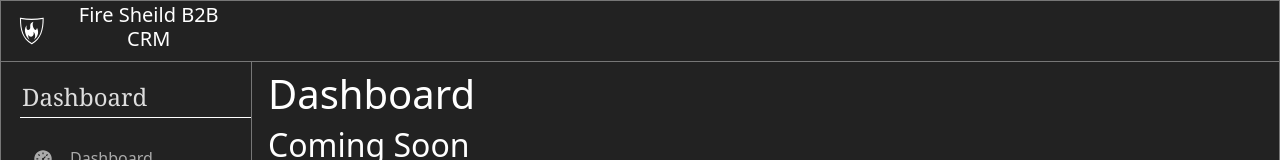
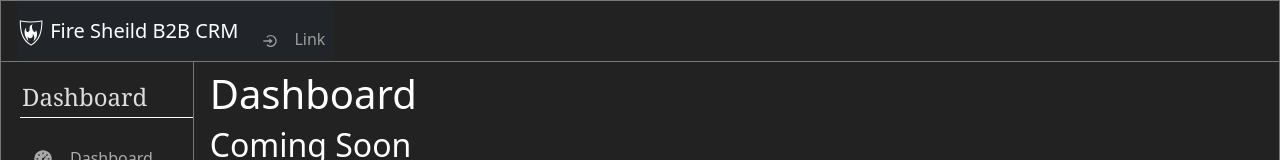
Before and after one commit to MCSquaredTech/page-layout, a React (Create React App) app: page / in a window 1280 px wide. Shown: the top 160 px of the page. Built offline with nearby package versions, Linux system fonts and the light colour scheme.

Commit message:
Address Search Component

```diff
--- a/package.json
+++ b/package.json
@@ -3,6 +3,7 @@
   "version": "0.1.0",
   "private": true,
   "dependencies": {
+    "@mapbox/search-js-react": "^1.0.0-beta.17",
     "@testing-library/jest-dom": "^5.17.0",
     "@testing-library/react": "^13.4.0",
     "@testing-library/user-event": "^13.5.0",
--- /dev/null
+++ b/src/component/AddressSearch.jsx
@@ -0,0 +1,39 @@
+import React, { useState } from 'react'
+import { AddressAutofill } from '@mapbox/search-js-react';
+
+const AddressSearch = () => {
+  const [value, setValue] = useState('')
+  const mapToken = "pk.eyJ1IjoiY21hcmtlbnNlbiIsImEiOiJjbGxiOWVsaDAwNHljM2txbGJmaDlqdHJxIn0.BXjygUd_tOsHX-XZokpcJg"
+  const handleChange = (e) => {
+    const { name, value } = e;
+    setValue(value);
+  }
+
+  return (
+    <div className='company-address-form'>
+      <form>
+        <AddressAutofill accessToken={mapToken}>
+          <input type='text'
+            className='input-block'
+            autoComplete='address-line1'
+            name='searchAddress'
+            value={value}
+            size={"30"}
+            placeholder='Address'
+            onChange={handleChange}
+            />
+          <input type="text"
+            className='input-block'
+            autoComplete='address-line2'
+            name='addressLine2'
+            value={value}
+            size={"30"}
+
+          />
+        </AddressAutofill>
+      </form>
+    </div>
+  )
+}
+
+export default AddressSearch
--- a/src/component/CompanySearch.jsx
+++ b/src/component/CompanySearch.jsx
@@ -9,13 +9,9 @@ const CompanySearch = () => {
                 <div class="search-input-wrapper">
                     <input type="text" placeholder="Search" />
                 </div>
-                <div class="search-button-wrapper">
-                    <button className='btn btn-dark' type="button" >Go</button>
-                </div>
             </div>
             <hr  style={{padding: "0"}}/>
             <div class="company-col-content">
-
             </div>
         </aside>
     </div>
--- a/src/component/Header.jsx
+++ b/src/component/Header.jsx
@@ -1,15 +1,43 @@
 import React from 'react';
-import Nav from 'react-bootstrap/Nav';
+import { Navbar, Nav } from 'react-bootstrap';
 import * as bsIcons from 'react-icons/bs';
 import * as biIcons from 'react-icons/bi';
 import * as giIcons from 'react-icons/gi';
 
 const Header = () => {
   return (
-    <>
-      <div className=' header header-col-right'> <giIcons.GiFireShield size={"30px"}/><h5 style={{padding: "10px"}}>Fire Sheild B2B CRM</h5></div>
+    <div className='header'>
+      <Navbar bg='dark' variant='dark' expand="lg">
+        <Navbar.Brand href="#"><giIcons.GiFireShield size={'28px'}/> Fire Sheild B2B CRM</Navbar.Brand>
+        {/* <Navbar.Toggle aria-controls="navbarScroll" />
+        <Navbar.Collapse id="navbarScroll">
+          <Nav
+            className="mr-auto my-4 my-md-0"
+            style={{ maxHeight: '60px' }}
+            navbarScroll
+          >
+            <Nav className='justify-content-end'>
+              <Nav.Link href="#action1"><biIcons.BiLogInCircle /></Nav.Link>
+              <Nav.Link href="#action2">Link</Nav.Link>
+            </Nav>
 
-    </>
+         </Nav>
+        </Navbar.Collapse> */}
+      </Navbar>
+      <Navbar bg='dark' variant='dark' expand="lg" className='justify-content-center'>
+        <Navbar.Toggle aria-controls="navbarScroll" />
+          <Navbar.Collapse id="navbarScroll">
+            <Nav
+              className="mr-auto my-4 my-md-0 justify-content-end"
+              style={{ maxHeight: '60px' }}
+              navbarScroll
+            >
+              <Nav.Link href="#action1"><biIcons.BiLogInCircle /></Nav.Link>
+              <Nav.Link href="#action2">Link</Nav.Link>
+            </Nav>
+          </Navbar.Collapse>
+        </Navbar>
+    </div>
   )
 }
 
--- a/src/component/Sidebar.jsx
+++ b/src/component/Sidebar.jsx
@@ -64,7 +64,6 @@ const LeftSidebar = () => {
           component={<Link to="/people" />}
           >Card View</MenuItem>
       </Menu>
-
     </Sidebar>
   )
 }
--- a/src/pages/Companies.jsx
+++ b/src/pages/Companies.jsx
@@ -1,13 +1,19 @@
 import React from 'react'
 import CompanySearch from '../component/CompanySearch'
+import AddressSearch from '../component/AddressSearch'
 
 const Companies = () => {
   return (
-    <div>
-       <h1>Companies </h1>
-       <CompanySearch />
-    </div>
-  )
+    <>
+      <div>
+        <h1>Companies </h1>
+        <CompanySearch />
+      </div>
+      <div className='company-address-form'>
+        <AddressSearch />
+      </div>
+    </>
+    )
 }
 
 export default Companies
--- a/src/style.css
+++ b/src/style.css
@@ -20,33 +20,12 @@ body {
 }
 
 .header {
+  display: flex;
   height: 60px;
+  display: flex;
   flex-shrink: 0;
   line-height: 60px;
   padding: 0 8px;
-}
-
-.header-col-right {
-  width: 250px;
-  /* min-width: 80px; */
-  display: flex;
-  flex-shrink: 0;
-  align-items: center;
-  text-align: center;
-  bottom: 10px;
-  left: 25px;
-}
-
-.header-col-right div {
-  flex-grow: 1;
-  padding: 4px 8px;
-
-}
-
-.header-col-content {
-  overflow-x: auto;
-  width: calc(100vw - 250px);
-  padding: 0px 8px;
 }
 
 .footer {
@@ -73,12 +52,12 @@ body {
 }
 
 .left-col {
-  width: 250px;
-  /* min-width: 80px; */
+  width: 15%;
   height: calc(100vh - 90px);
   flex-shrink: 0;
   display: flex;
   flex-direction: column;
+  flex-flow: wrap;
 }
 
 
@@ -91,7 +70,7 @@ body {
 }
 
 .left-col-header div {
-  flex-grow: 1;
+  flex-grow: 2;
   padding: 4px 8px;
 }
 
@@ -154,7 +133,8 @@ input {
 /* Company Search Component */
 
 .search-col {
-  width: 250px;
+  width: 30%;
+  float: left;
   /* min-width: 80px; */
   height: calc(100vh - 170px);
   flex-shrink: 0;
@@ -174,6 +154,22 @@ input {
   flex-grow: 1;
   display: flex;
   align-items: start;
-  border-right: solid 1px #777;
   height: 20vh;
 }
+
+/* Company Address Style Sheet */
+
+.company-address-form {
+  width: clac(100vw - 30%);
+  display: flex;
+  flex-direction: column wrap;
+  flex-grow: 2;
+  padding: 2px 0 0 5px;
+  margin: 4px;
+}
+
+.input-block {
+  display: block;
+  padding: 5px;
+  margin: 2px;
+}
```
Also changed, not shown: 1 other file (tests, documents, lock files or other folders).
